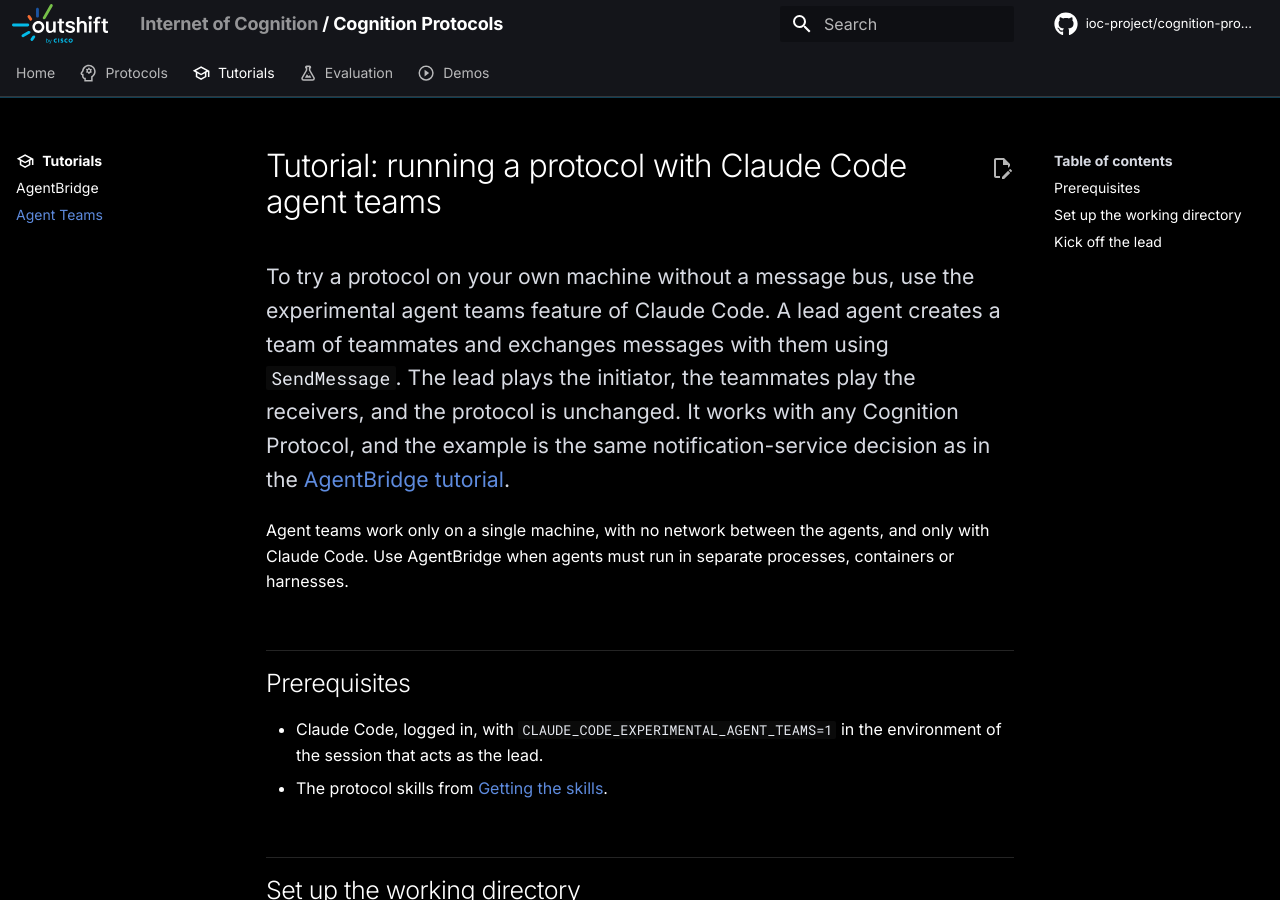
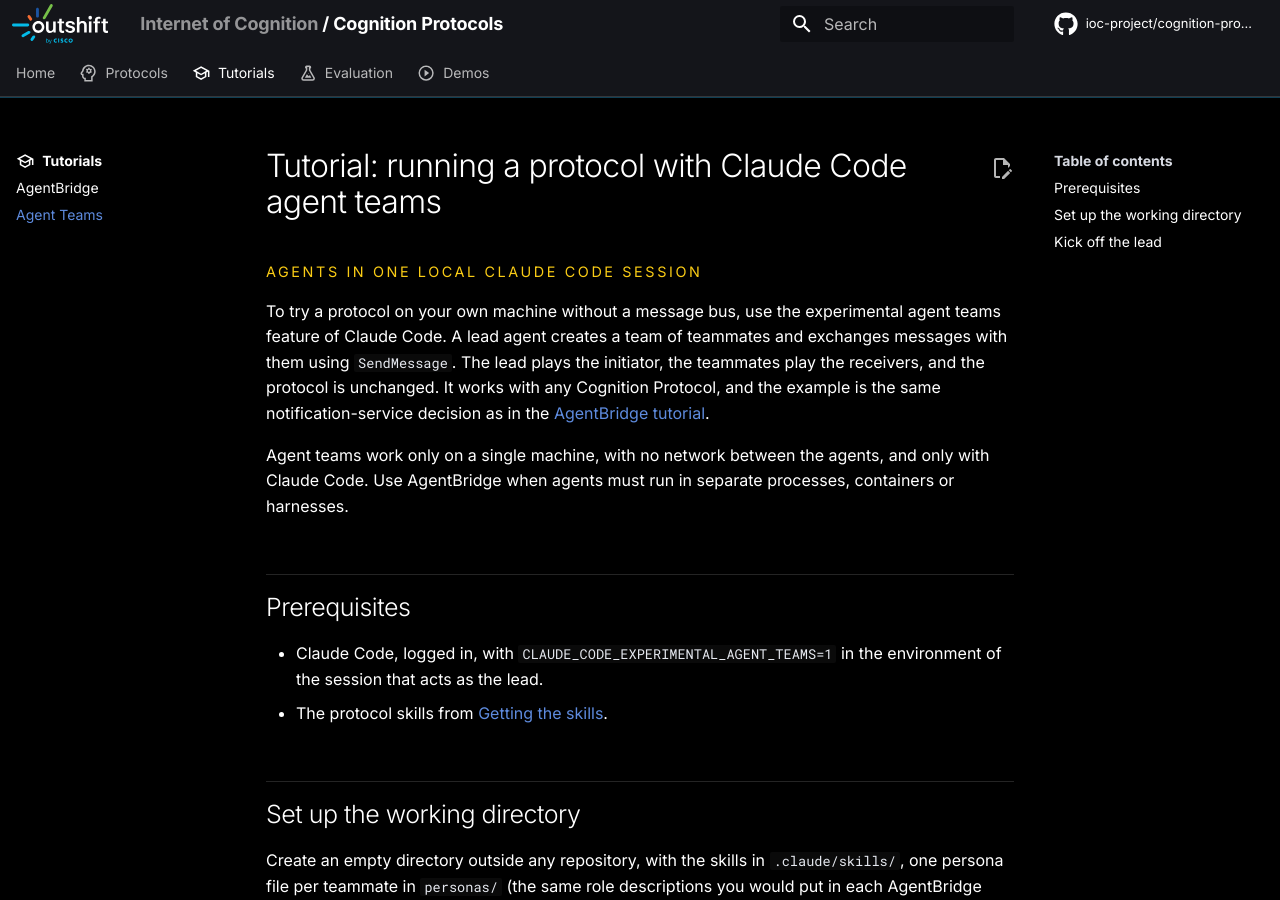
Before and after one commit to ioc-project/cognition-protocols, an MkDocs documentation site: the page built from docs/tutorials/agent-teams.md, in a window 1280 px wide and 900 px high. Built offline with MkDocs 1.6.1 and Material for MkDocs 9.7.7, drawn with Linux system fonts in a browser that asks for light colours; comment, search, counter and statistics services are not loaded.

Commit message:
docs: add eyebrow to tutorials so the intro uses body font size
Signed-off-by: Mauro Sardara <msardara@cisco.com>

```diff
--- a/docs/tutorials/agent-teams.md
+++ b/docs/tutorials/agent-teams.md
@@ -1,4 +1,6 @@
 # Tutorial: running a protocol with Claude Code agent teams
+
+<p class="eyebrow">Agents in one local Claude Code session</p>
 
 To try a protocol on your own machine without a message bus, use the experimental
 agent teams feature of Claude Code. A lead
```
Also changed, not shown: docs/tutorials/agentbridge.md (+2 -0 lines).
